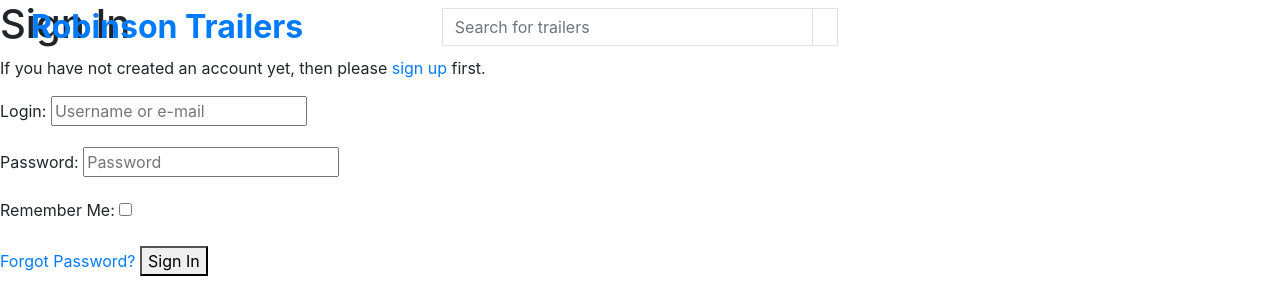
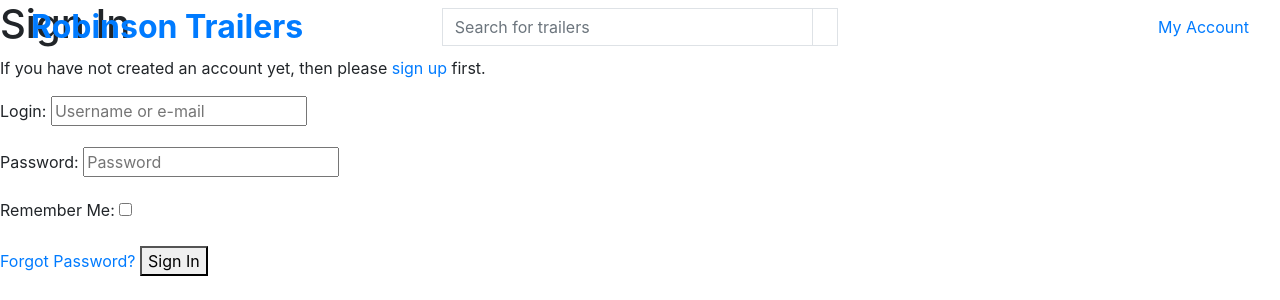
Before and after one commit to Code-Institute-Submissions/FabrizioAdi-Robinson-Trailers-Store-P5v1.2_JuneResub, a Django app: page /accounts/login/ in a window 1280 px wide. Shown: the top 300 px of the page. Run offline with Django 3.2, Linux system fonts and the light colour scheme; some libraries are stand-ins or nearby versions.

Commit message:
Add account and shipping bag/cart

```diff
--- a/templates/base.html
+++ b/templates/base.html
@@ -59,8 +59,17 @@
                 </div>
             </form>
         </div>
-
-        <div class="col-12 col-lg-4"></div>
+        <!-- Account and shopping cart -->
+        <div class="col-12 col-lg-4 my-auto py-1 py-lg-0">
+          <ul class="list-inline list-unstyled text-center text-lg-right my-0">
+            <li class="list-inline-item dropdown">
+                <a class="text-black nav-link" href="#" id="user-options" data-toggle="dropdown" aria-haspopup="true" aria-expanded="false">
+                    <div class="text-center">
+                        <div><i class="fas fa-user fa-lg"></i></div>
+                        <p class="my-0">My Account</p>
+                    </div>
+                </a>
+        </div>
       </div>
 
     </header>
```
